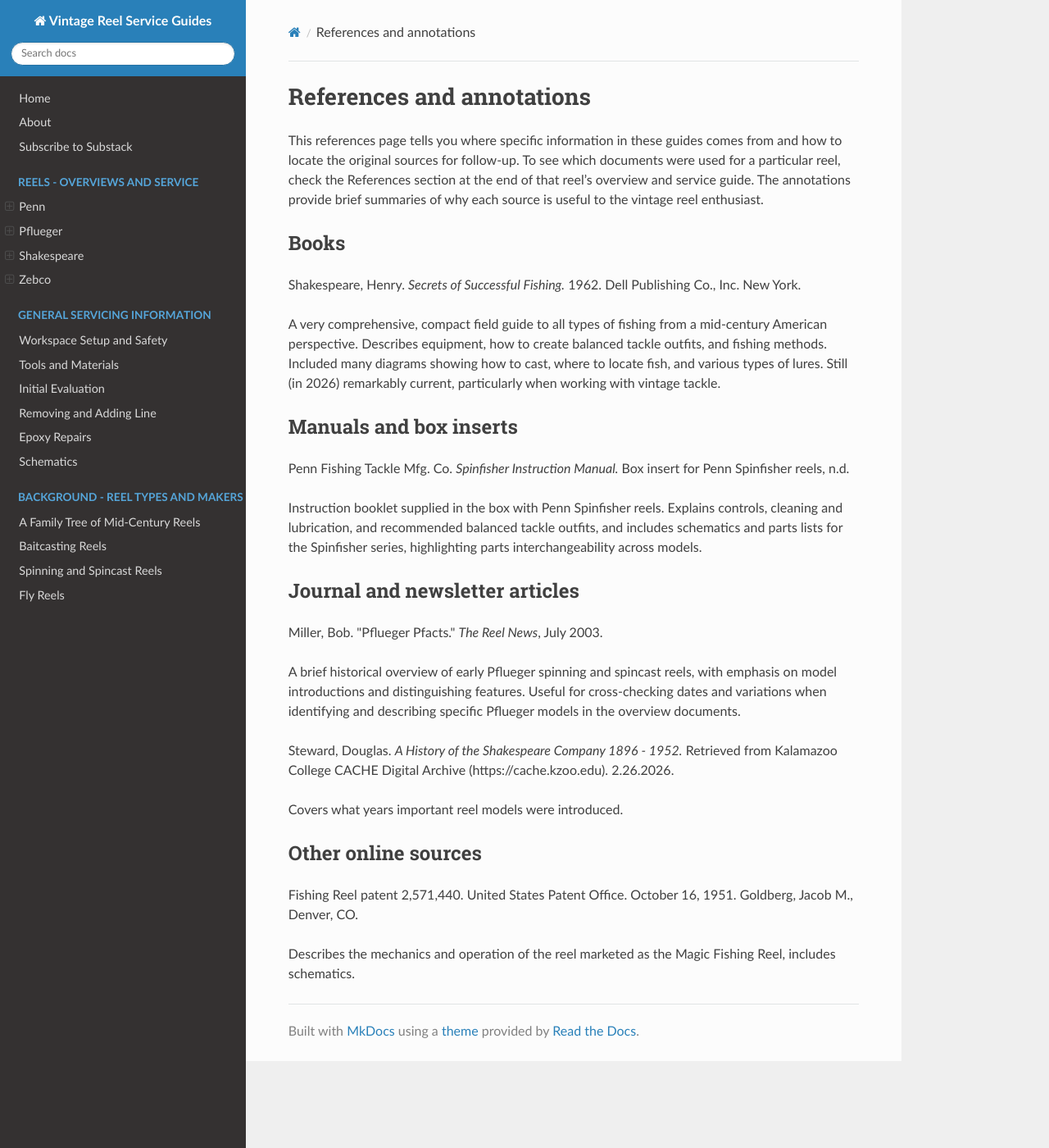
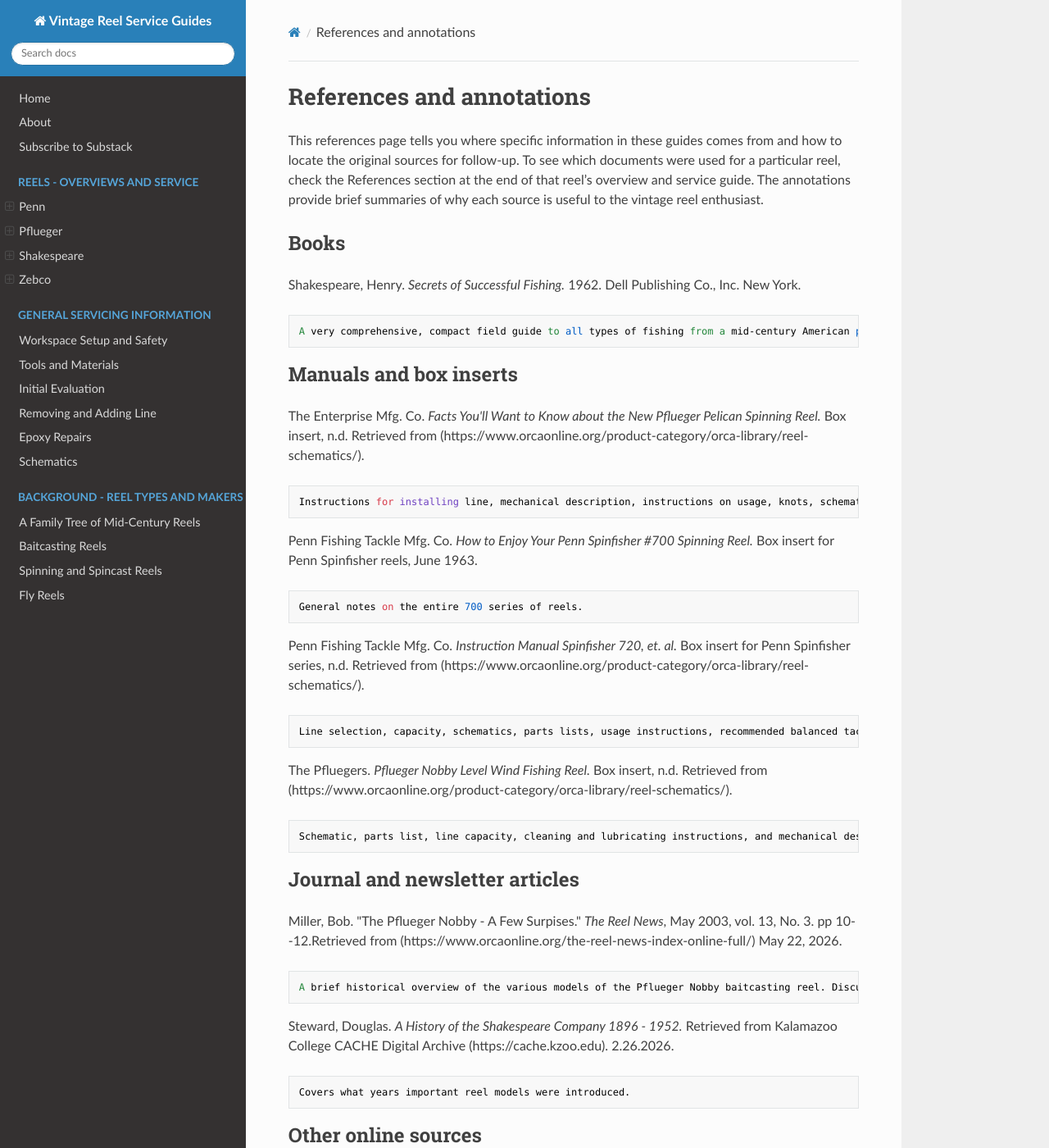
Before and after one commit to john-tech-writer/vintage-reel-service-guides, an MkDocs documentation site: the page built from docs/references.md, in a window 1280 px wide and 1400 px high. Shown: the whole window at 82% size. Built offline with MkDocs 1.6.1, drawn with Linux system fonts in a browser that asks for light colours; nearby versions of some CDN libraries; some of the changed text lies outside the part shown.

Commit message:
Added content to refs, edited formats

```diff
--- a/docs/references.md
+++ b/docs/references.md
@@ -6,26 +6,38 @@
 
 Shakespeare, Henry. *Secrets of Successful Fishing.* 1962. Dell Publishing Co., Inc. New York.
 
-A very comprehensive, compact field guide to all types of fishing from a mid-century American perspective. Describes equipment, how to create balanced tackle outfits, and fishing methods. Included many diagrams showing how to cast, where to locate fish, and various types of lures. Still (in 2026) remarkably current, particularly when working with vintage tackle.
+    A very comprehensive, compact field guide to all types of fishing from a mid-century American perspective. Describes equipment, how to create balanced tackle outfits, and fishing methods. Included many diagrams showing how to cast, where to locate fish, and various types of lures. Still (in 2026) remarkably current, particularly when working with vintage tackle.
 
 ## Manuals and box inserts
 
-Penn Fishing Tackle Mfg. Co. *Spinfisher Instruction Manual.* Box insert for Penn Spinfisher reels, n.d.
+The Enterprise Mfg. Co. *Facts You'll Want to Know about the New Pflueger Pelican Spinning Reel.* Box insert, n.d. Retrieved from (https://www.orcaonline.org/product-category/orca-library/reel-schematics/).
 
-Instruction booklet supplied in the box with Penn Spinfisher reels. Explains controls, cleaning and lubrication, and recommended balanced tackle outfits, and includes schematics and parts lists for the Spinfisher series, highlighting parts interchangeability across models.
+    Instructions for installing line, mechanical description, instructions on usage, knots, schematics, and parts lists for Pflueger Pelican models 1020, 1020A, and 1021. Also includes images and descriptions of available lures.
+
+Penn Fishing Tackle Mfg. Co. *How to Enjoy Your Penn Spinfisher #700 Spinning Reel.* Box insert for Penn Spinfisher reels, June 1963.
+
+    General notes on the entire 700 series of reels.
+
+Penn Fishing Tackle Mfg. Co. *Instruction Manual Spinfisher 720, et. al.* Box insert for Penn Spinfisher series, n.d. Retrieved from (https://www.orcaonline.org/product-category/orca-library/reel-schematics/).
+
+    Line selection, capacity, schematics, parts lists, usage instructions, recommended balanced tackle outfits, and cleaning and lubricating instructions for all reels in the Spinfisher series. Schematics and parts lists highlight parts interchangeability across models.
+
+The Pfluegers. *Pflueger Nobby Level Wind Fishing Reel.* Box insert, n.d. Retrieved from (https://www.orcaonline.org/product-category/orca-library/reel-schematics/).
+
+    Schematic, parts list, line capacity, cleaning and lubricating instructions, and mechanical description for the Pflueger Nobby No. 1963.
 
 ## Journal and newsletter articles
 
-Miller, Bob. "Pflueger Pfacts." *The Reel News*, July 2003.
+Miller, Bob. "The Pflueger Nobby - A Few Surpises." *The Reel News*, May 2003, vol. 13, No. 3. pp 10--12.Retrieved from (https://www.orcaonline.org/the-reel-news-index-online-full/) May 22, 2026.
 
-A brief historical overview of early Pflueger spinning and spincast reels, with emphasis on model introductions and distinguishing features. Useful for cross‑checking dates and variations when identifying and describing specific Pflueger models in the overview documents.
+    A brief historical overview of the various models of the Pflueger Nobby baitcasting reel. Discusses the naming, production dates, amd mechanical details for all the models in the series. Includes illustrations.
 
 Steward, Douglas. *A History of the Shakespeare Company 1896 - 1952.* Retrieved from Kalamazoo College CACHE Digital Archive (https://cache.kzoo.edu). 2.26.2026.
 
-Covers what years important reel models were introduced.
+    Covers what years important reel models were introduced.
 
 ## Other online sources
 
 Fishing Reel patent 2,571,440. United States Patent Office. October 16, 1951. Goldberg, Jacob M., Denver, CO.
 
-Describes the mechanics and operation of the reel marketed as the Magic Fishing Reel, includes schematics.
+    Describes the mechanics and operation of the reel marketed as the Magic Fishing Reel, includes schematics.
```
Also changed, not shown: project-docs/project-workflow.md (+1 -1 lines).
